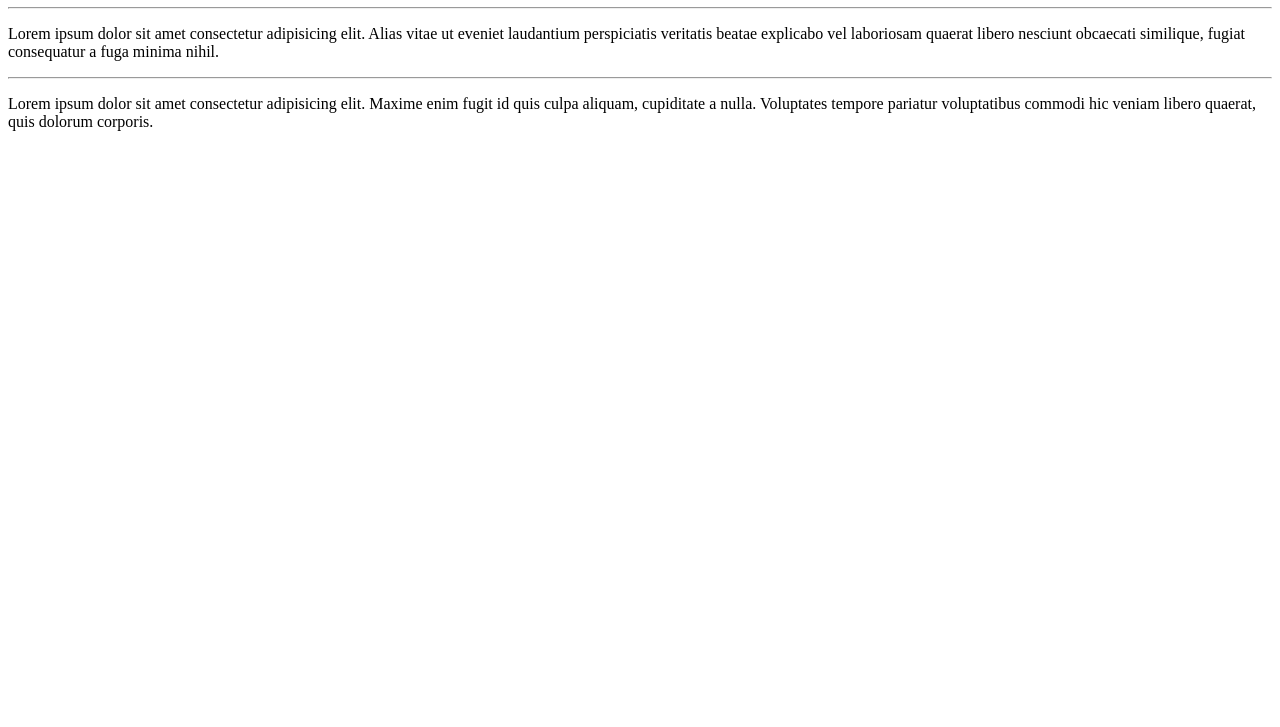
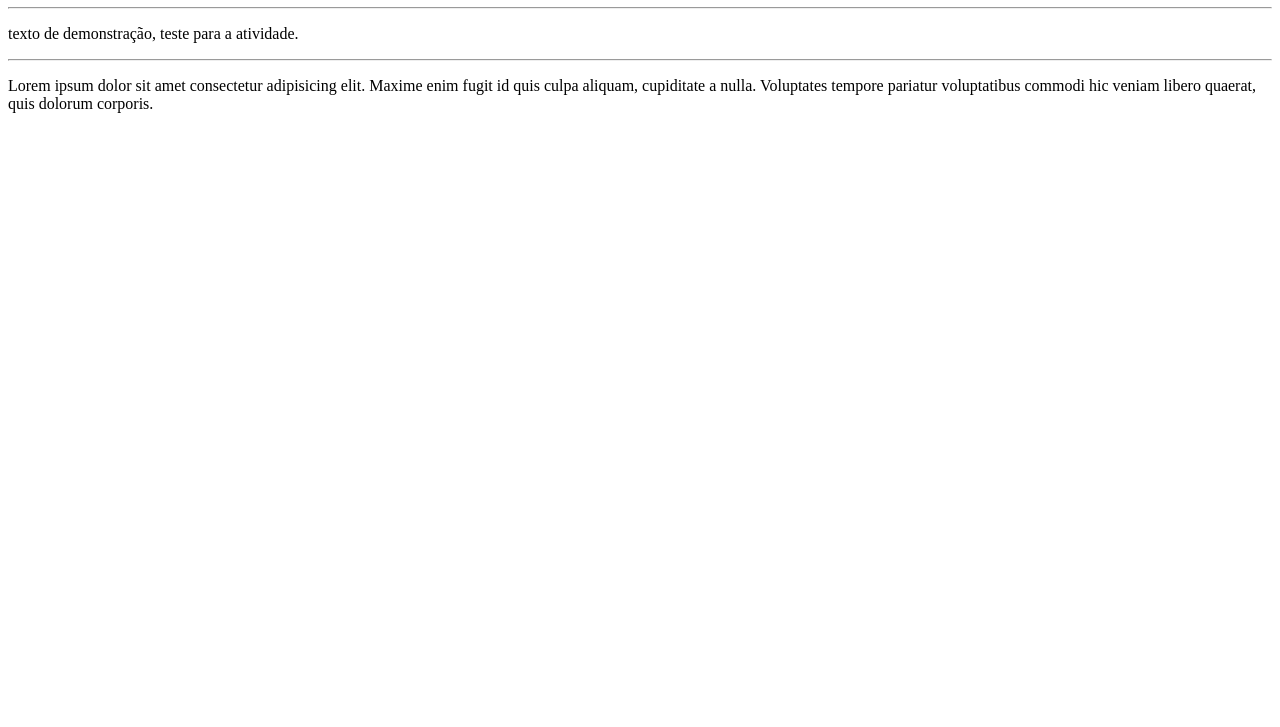
Before and after one commit to ze-luan/ProgramacaoInternet, a plain HTML site: page pasta/index.html in a window 1280 px wide. Shown: the part 73-800 px from the top of the page. Drawn offline with Linux system fonts and the light colour scheme.

Commit message:
conteudo atualizado

```diff
--- a/pasta/index.html
+++ b/pasta/index.html
@@ -8,7 +8,7 @@
 <body>
     <h1>teste</h1>
     <hr>
-    <p>Lorem ipsum dolor sit amet consectetur adipisicing elit. Alias vitae ut eveniet laudantium perspiciatis veritatis beatae explicabo vel laboriosam quaerat libero nesciunt obcaecati similique, fugiat consequatur a fuga minima nihil.</p>
+    <p>texto de demonstração, teste para a atividade.</p>
     <hr>
     <p>Lorem ipsum dolor sit amet consectetur adipisicing elit. Maxime enim fugit id quis culpa aliquam, cupiditate a nulla. Voluptates tempore pariatur voluptatibus commodi hic veniam libero quaerat, quis dolorum corporis.</p>
 </body>
```
